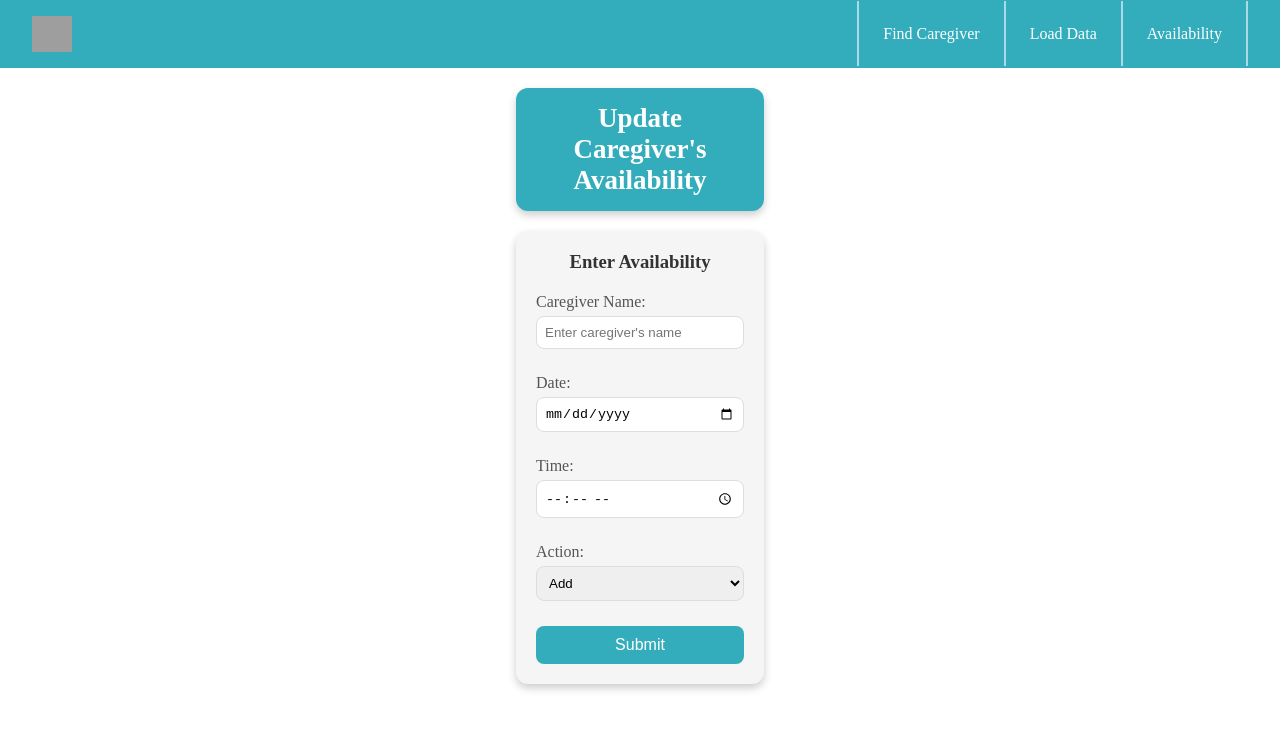
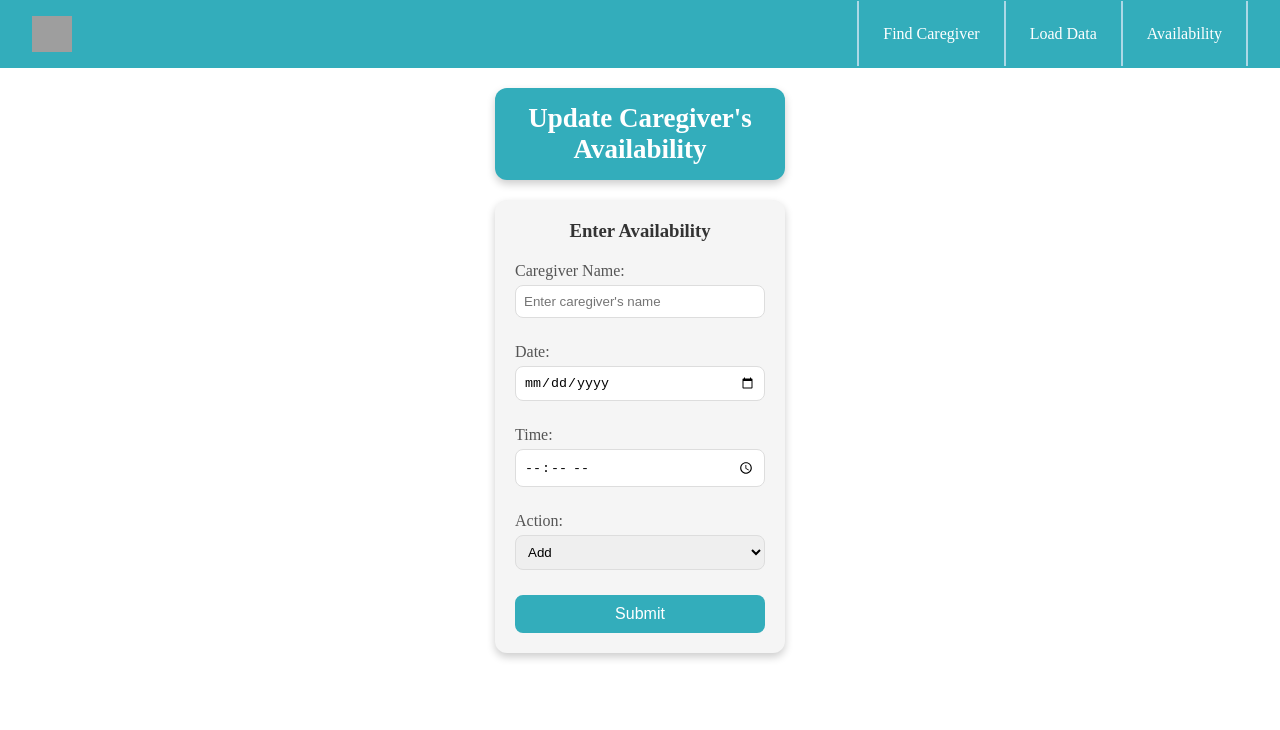
Before and after one commit to suvisitingangels/VisitingAngels-SmartScheduler, a React (Create React App) app in the folder visitingangelsrjs/: page /scheduler/availability in a window 1280 px wide. Shown: the top 730 px of the page. Built offline with nearby package versions, Linux system fonts and the light colour scheme; sample sign-in values are in the browser's storage; grey boxes are pictures that could not be loaded.

Commit message:
Modifies css

```diff
--- a/visitingangelsrjs/src/pages/Caregiver/Availability/Availability.css
+++ b/visitingangelsrjs/src/pages/Caregiver/Availability/Availability.css
@@ -13,7 +13,7 @@
 	color: #fff;
 	padding: 15px;
 	border-radius: 12px;
-	width: 20%;
+	width: 290px;
 	text-align: center;
 	align-items: center;
 	font-size: 18px;
@@ -25,7 +25,7 @@
 	background-color: #f5f5f5;
 	padding: 20px;
 	border-radius: 12px;
-	width: 20%;
+	width: 290px;
 	box-shadow: 0px 4px 8px rgba(0, 0, 0, 0.2);
 }
 
--- a/visitingangelsrjs/src/pages/Caregiver/Availability/Availability.js
+++ b/visitingangelsrjs/src/pages/Caregiver/Availability/Availability.js
@@ -8,9 +8,10 @@
  * The form supports dynamic state updates and handles form submission.
  */
 
-import React, { useState } from 'react';
+import React, {useEffect, useState} from 'react';
 import './Availability.css';
 
+const today = new Date();
 function Availability() {
 	// State to store form data
 	const [formData, setFormData] = useState({
@@ -19,7 +20,7 @@
 		startTime: '',
 		endTime: ''
 	});
-	const [caregiverName, setCaregiverName] = useState('FirstName LastName')
+	const [caregiverName, setCaregiverName] = useState('FirstName LastName');
 
 	/**
 	 * Handle input changes in the form fields.
@@ -41,6 +42,7 @@
 	 */
 	const handleSubmit = (e) => {
 		e.preventDefault();
+		alert("Submission successful!")
 		console.log(formData);
 	};
 
@@ -52,7 +54,6 @@
 
 			{/* Form Section */}
 			<form className="availability-form" onSubmit={handleSubmit}>
-				<h3>Enter Availability</h3>
 
 				<label>
 					Caregiver Name:
```
